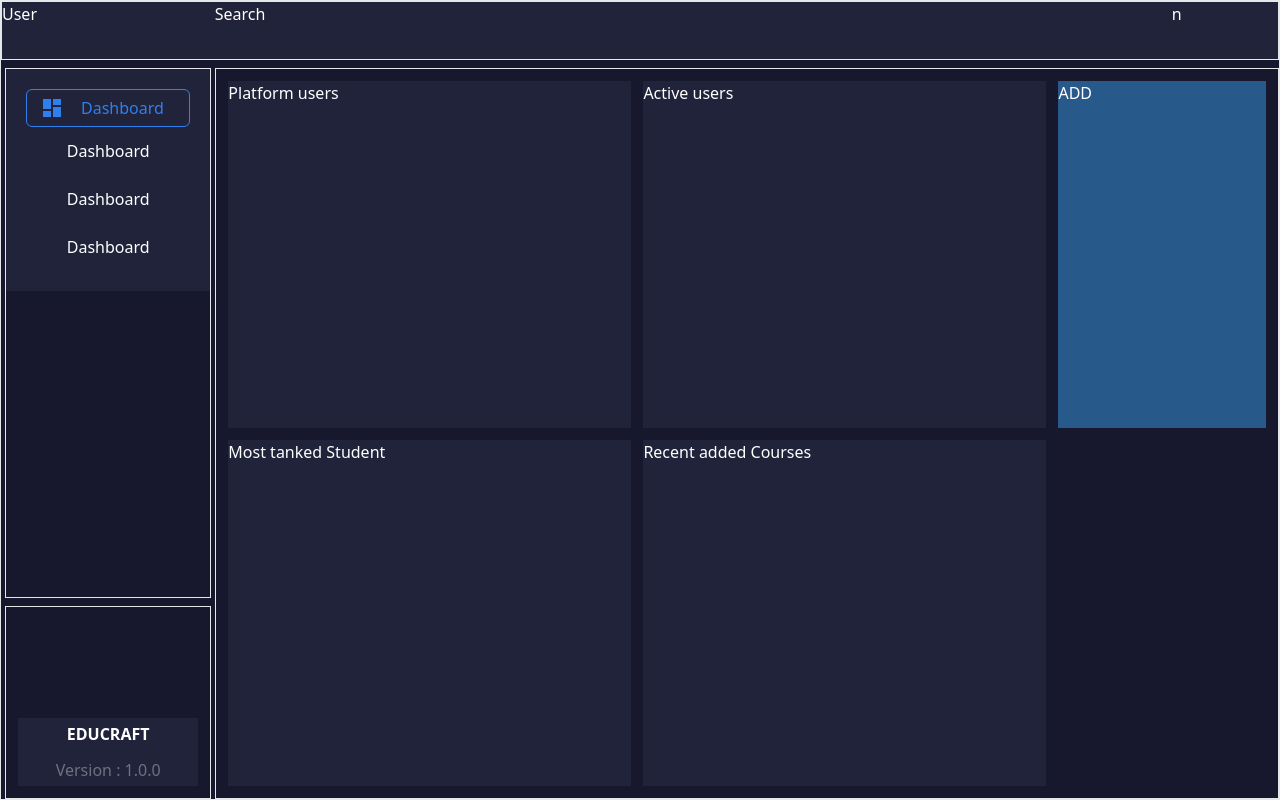
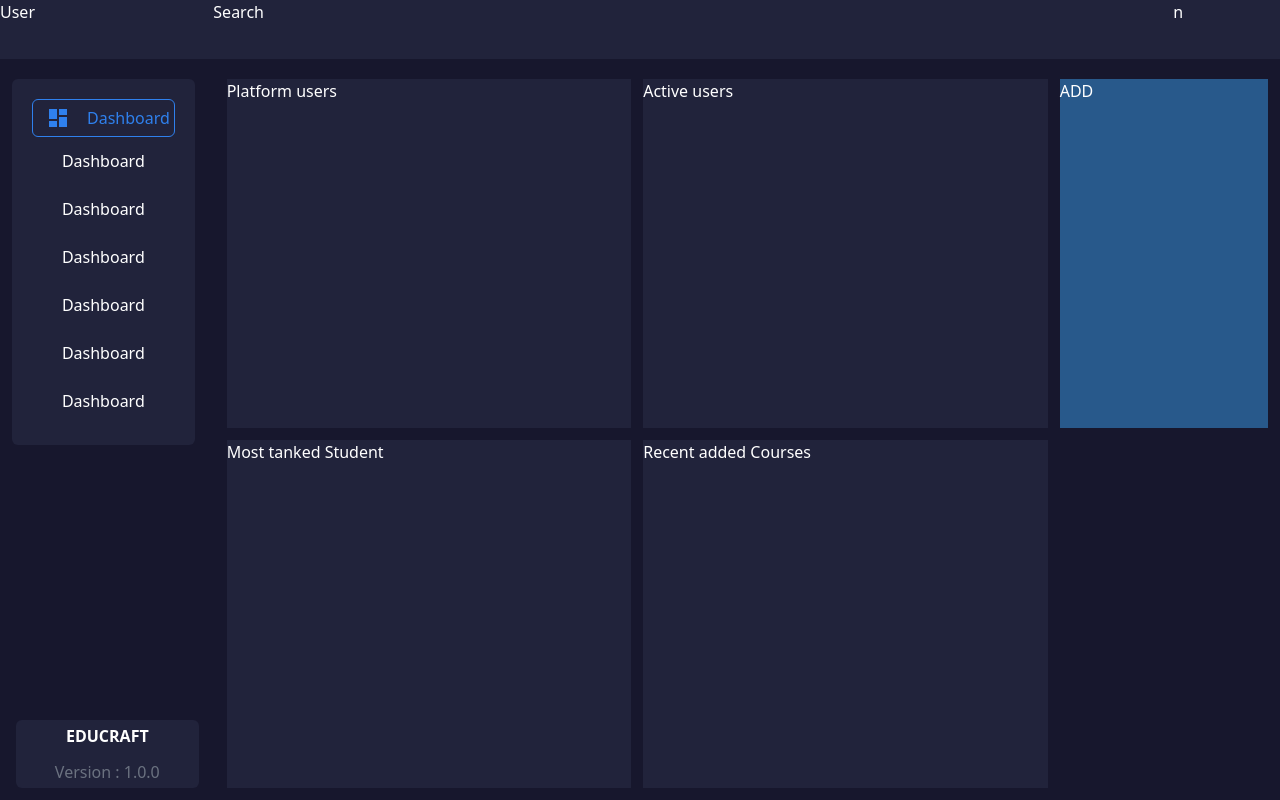
Before and after one commit to Hamza-El-Fahli/Educraft_Server, a Next.js app: page /dashboard in a window 1280 px wide. Built offline with nearby package versions, Linux system fonts and the light colour scheme.

Commit message:
wip:fix some styling issues

```diff
--- a/src/app/(dashboard)/dashboard/page.tsx
+++ b/src/app/(dashboard)/dashboard/page.tsx
@@ -2,14 +2,14 @@ import Image from "next/image";
 
 export default function Dashboard() {
   return (
-    <div className="border grid grid-cols-12 grid-rows-12 h-screen text-white  gap-2 bg-primary">
-      <div className="border h-full w-full bg-secondary col-span-12 grid grid-cols-12 ">
+    <div className=" grid grid-cols-12 grid-rows-12 h-screen text-white  gap-2 bg-primary">
+      <div className=" h-full w-full bg-secondary col-span-12 grid grid-cols-12 ">
         <div className="col-span-2">User</div>
         <div className="col-span-9">Search</div>
         <div className="overflow-hidden">n</div>
       </div>
-      <nav className="border h-full w-full  col-span-2 row-span-8 ml-1 ">
-        <ul className="w-full p-5 flex flex-col bg-secondary">
+      <nav className=" h-full w-full  col-span-2 row-span-8 p-3">
+        <ul className="w-full p-5 flex flex-col bg-secondary rounded-md">
           <li className=" text-center rounded-md py-1.5 pl-4 text-firstBlue border border-firstBlue flex flex-row items-center gap-5">
             <svg
               width="18"
@@ -28,9 +28,12 @@ export default function Dashboard() {
           <li className=" text-center rounded-md py-3">Dashboard</li>
           <li className=" text-center rounded-md py-3">Dashboard</li>
           <li className="text-center rounded-md py-3  ">Dashboard</li>
+          <li className="text-center rounded-md py-3  ">Dashboard</li>
+          <li className="text-center rounded-md py-3  ">Dashboard</li>
+          <li className="text-center rounded-md py-3  ">Dashboard</li>
         </ul>
       </nav>
-      <main className="border h-full w-full col-span-10 row-span-11 grid grid-cols-5 grid-rows-2 gap-3 p-3">
+      <main className=" h-full w-full col-span-10 row-span-11 grid grid-cols-5 grid-rows-2 gap-3 p-3">
         <div className="col-span-2 h-full w-full bg-third col-start-5 row-start-1">
           ADD
         </div>
@@ -47,11 +50,11 @@ export default function Dashboard() {
           Recent added Courses
         </div>
       </main>
-      <nav className="border h-full w-full col-span-2 row-span-3 flex items-end justify-center ml-1">
-        <div className="bg-secondary w-full p-1 m-3 text-center">
+      <nav className=" h-full w-full col-span-2 row-span-3 flex items-end justify-center ml-1">
+        <footer className="bg-secondary w-full p-1 m-3 text-center rounded-md">
           <div className="uppercase font-bold">Educraft</div>
           <div className="text-gray-500 mt-3">Version : 1.0.0</div>
-        </div>
+        </footer>
       </nav>
     </div>
   );
```
